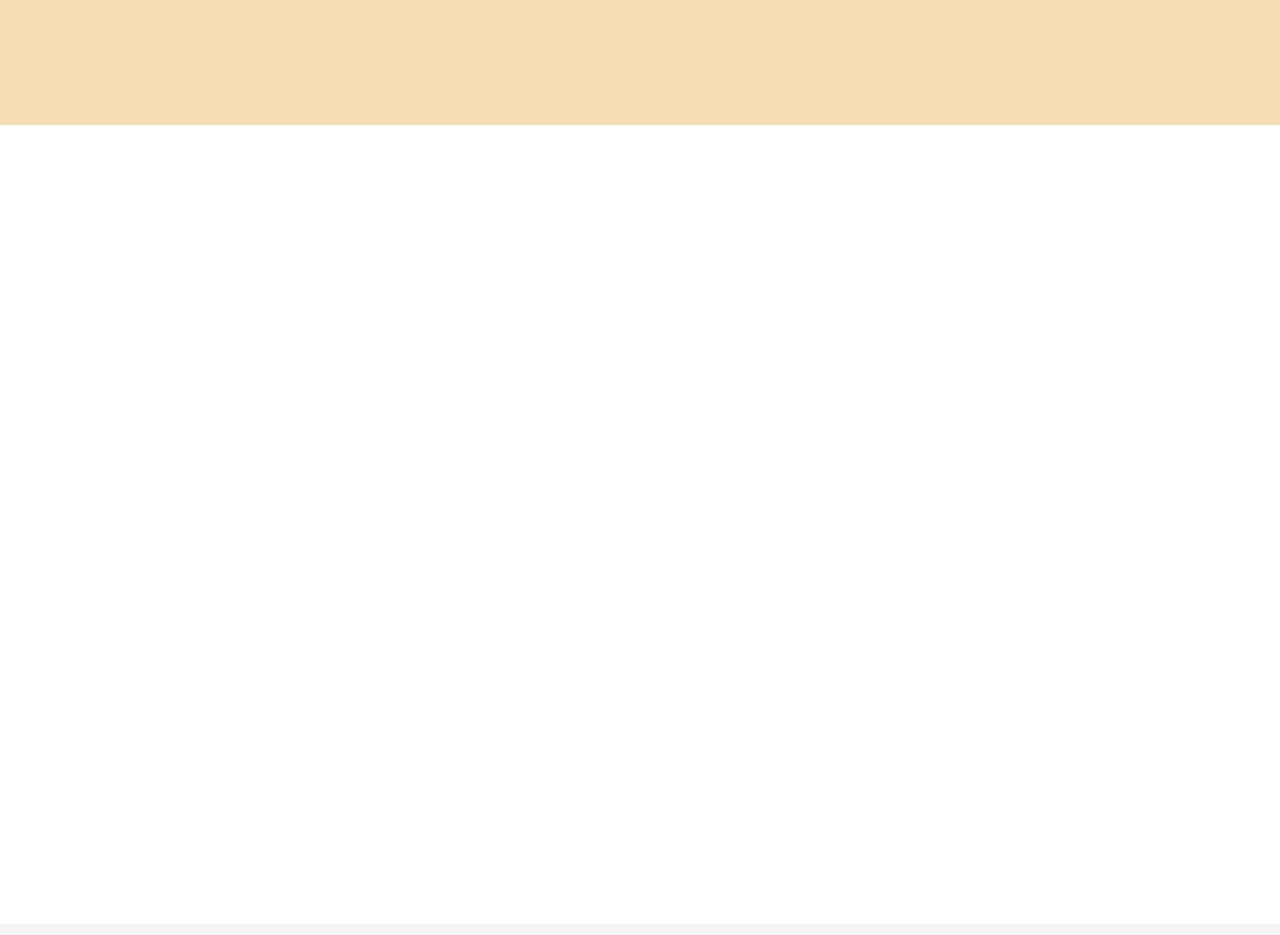
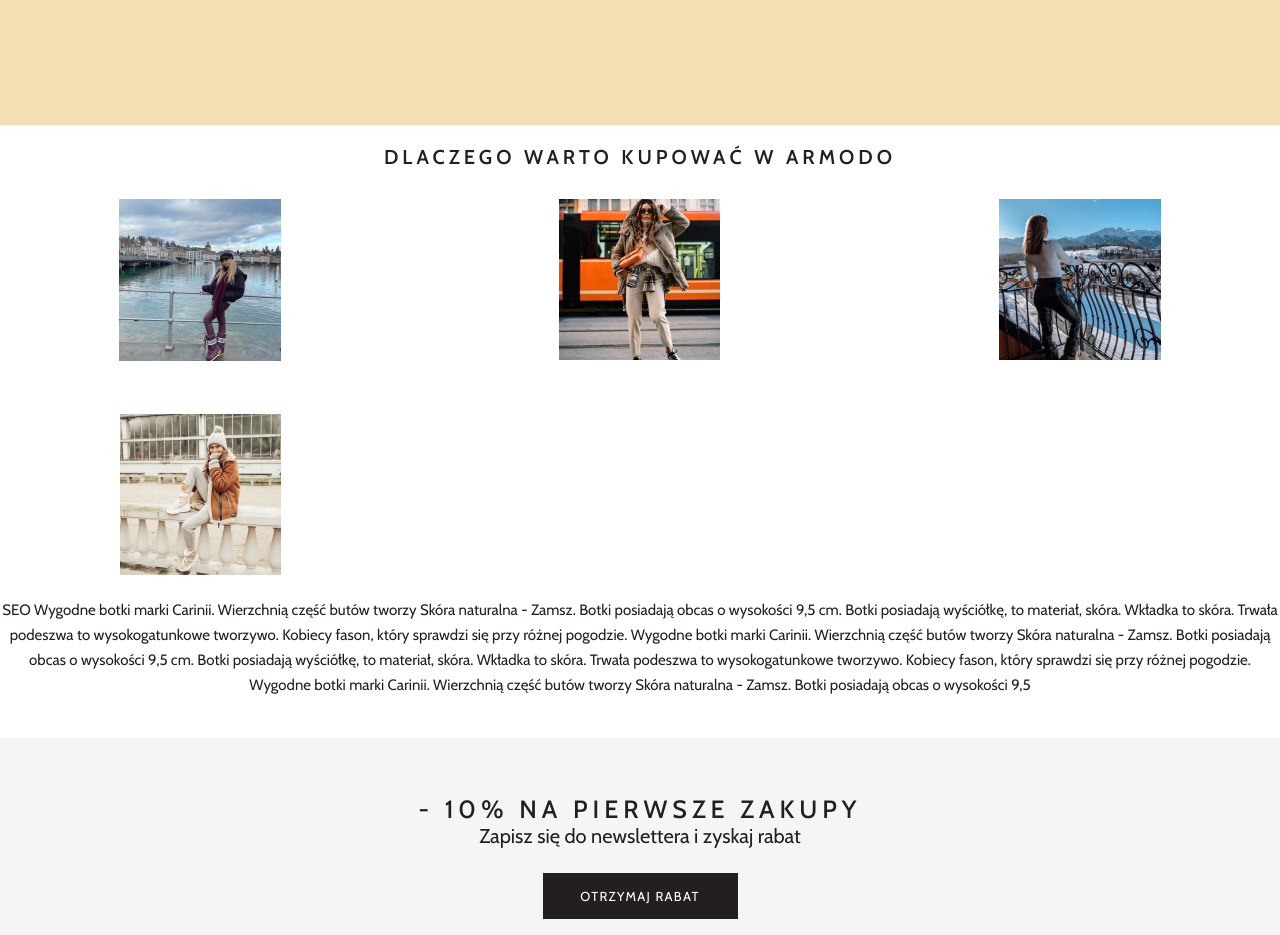
Before and after one commit to Riki123321/kRafczykTest, a plain HTML site: page index.html in a window 1280 px wide. Shown: the part 1860-2795 px from the top of the page. Drawn offline with nearby package versions, Linux system fonts and the light colour scheme.

Commit message:
Add benefits-block

```diff
--- a/index.html
+++ b/index.html
@@ -80,7 +80,19 @@
         </section>
         <section class="container main__element-4"></section>
         <section class="container main__element-5"></section>
-        <section class="container main__element-6"></section>
+        <section class="container main__element-6">
+            <article>
+                <p class="main-text">dlaczego warto kupować w armodo</p>
+                <div class="banner banner--4th">
+                    <div class="banner__item"><img src="./assets/foto_1.png" alt="" class="banner__item-img"></div>
+                    <div class="banner__item"><img src="./assets/foto_2.png" alt="" class="banner__item-img"></div>
+                    <div class="banner__item"><img src="./assets/foto_3.png" alt="" class="banner__item-img"></div>
+                    <div class="banner__item"><img src="./assets/foto_4.png" alt="" class="banner__item-img"></div>
+                </div>
+                <p class="article-text"> SEO Wygodne botki marki Carinii. Wierzchnią część butów tworzy Skóra naturalna - Zamsz. Botki posiadają obcas o wysokości 9,5 cm. Botki posiadają wyściółkę, to materiał, skóra. Wkładka to skóra. Trwała podeszwa to wysokogatunkowe tworzywo. Kobiecy fason, który sprawdzi się przy różnej pogodzie. Wygodne botki marki Carinii. Wierzchnią część butów tworzy Skóra naturalna - Zamsz. Botki posiadają obcas o wysokości 9,5 cm. Botki posiadają wyściółkę, to materiał, skóra. Wkładka to skóra. Trwała podeszwa to wysokogatunkowe tworzywo. Kobiecy fason, który sprawdzi się przy różnej pogodzie. Wygodne botki marki Carinii. Wierzchnią część butów tworzy Skóra naturalna - Zamsz. Botki posiadają obcas o wysokości 9,5</p>
+
+                </article>
+        </section>
         <section class="rabat-belt">
             <div class="rabat-texts">
                 <p class="rabat-text__one">- 10% na pierwsze zakupy</p>
--- a/style.less
+++ b/style.less
@@ -2,7 +2,6 @@
     font-family: fontello;
     src: url("./fonts/fontello.ttf");
 }
-
 
 * {
     box-sizing: border-box;
@@ -21,6 +20,26 @@ html{
     margin: auto;
     max-width: 1638px;
 }
+
+.main-text{
+    color: #231f20;
+    font-size: 2rem;
+    font-weight: 600;
+    letter-spacing: 4px;
+    text-transform: uppercase;
+    text-align: center;
+    padding: 2rem 0;
+}
+
+.article-text{
+    color: #231f20;
+    font-size: 1.5rem;
+    font-weight: 400;
+    line-height: 2.5rem;
+    padding: 1rem 0 4rem 0;
+    text-align: center;
+}
+
 
 // Banner
 
@@ -43,6 +62,10 @@ html{
         column-gap: 6rem;
         row-gap: 5rem;
     }
+}
+
+.banner--4th{
+    margin: 1rem 1rem;
 }
 
 .banner__item-img{
@@ -81,6 +104,13 @@ html{
         }
     }
 }
+
+////////////////////////////////////////////////////////
+////////////////  Banner 4 fotos //////////////////////
+///////////////////////////////////////////////////////
+
+
+
 
 // Navigation
 
@@ -158,7 +188,6 @@ header{
 
 .main__element-6{
     background-color: white;
-    height: 799.76px;
 }
 
 // Rabat
```
Also changed, not shown: assets/foto_1.png (added), assets/foto_2.png (added), assets/foto_3.png (added), assets/foto_4.png (added), style.css.
